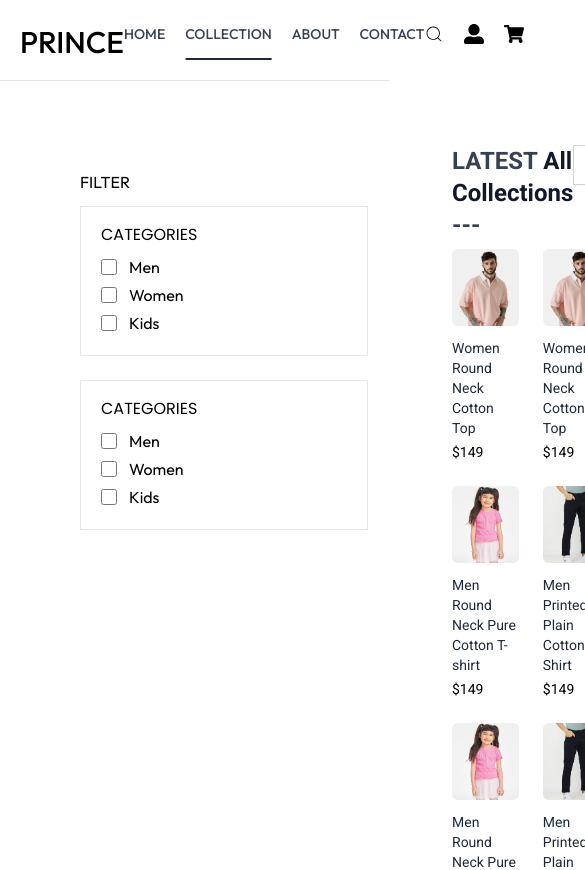
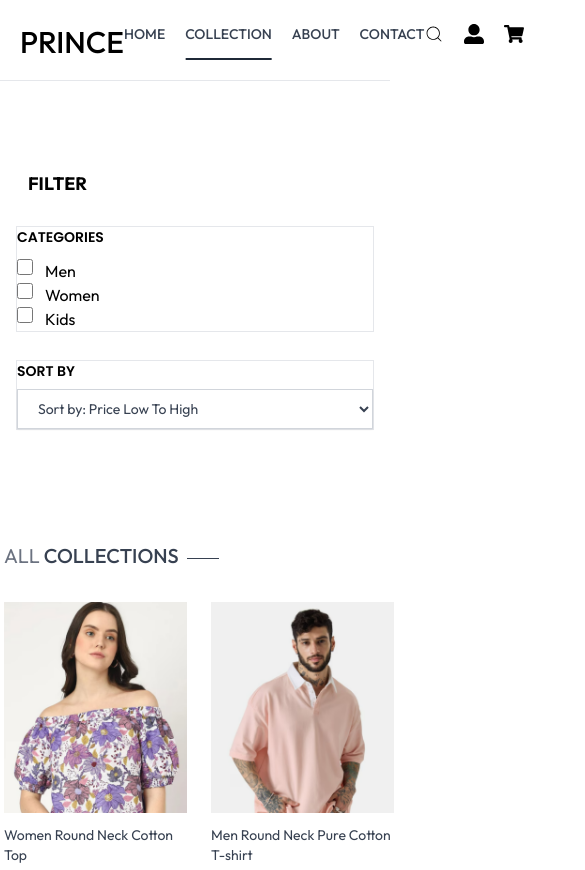
Before and after one commit to Nziza-Prince/e-commerceWebsite, a React (Vite) app in the folder e-commerceProject/: page /collection in a window 390 px wide. Shown: the top 870 px of the page, 585 px wide, since content can reach past the window. Built offline with nearby package versions, Linux system fonts and the light colour scheme; a web font is replaced by a local one.

Commit message:
made most pages responsive

```diff
--- a/e-commerceProject/src/components/BestSeller.jsx
+++ b/e-commerceProject/src/components/BestSeller.jsx
@@ -20,7 +20,7 @@ const BestSeller = () => {
           Lorem Ipsum is simply dummy text of the printing and typesetting
           industry.
         </p>
-        <div className="grid grid-cols-5 gap-6">
+        <div className="grid grid-cols-2 sm:grid-cols-3 md:grid-cols-2 lg:grid-cols-5 gap-6">
                         {bestSeller.map((item, index) => (
                             <ProductComponent
                                 key={index}
--- a/e-commerceProject/src/components/LatestCollection.jsx
+++ b/e-commerceProject/src/components/LatestCollection.jsx
@@ -21,7 +21,7 @@ const LatestCollection = () => {
                     industry.
                 </p>
 
-                    <div className="grid grid-cols-5 gap-6">
+                    <div className="grid grid-cols-2 sm:grid-cols-3 md:grid-cols-2 lg:grid-cols-5 gap-6">
                         {latestProducts.map((item, index) => (
                             <ProductComponent
                                 key={index}
--- a/e-commerceProject/src/components/Title.jsx
+++ b/e-commerceProject/src/components/Title.jsx
@@ -1,16 +1,19 @@
-import PropTypes from "prop-types"
+import PropTypes from "prop-types";
 
-const Title = ({text1,text2}) => {
-    return (
-        <div className='inline-flex gap-2 items-center mb-3'>
-        <p className='text-gray-500 text-3xl '>{text1} <span className='text-gray-700 font-medium'>{text2}</span></p>
-        <p className="w-8 sm:w-12 h-[1px] sm:h-[2px] bg-gray-700"></p>
+const Title = ({ text1, text2 }) => {
+  return (
+    <div className="inline-flex gap-2 items-center mb-3 flex-wrap">
+      <p className="text-gray-500 text-xl sm:text-2xl lg:text-3xl">
+        {text1} <span className="text-gray-700 font-medium">{text2}</span>
+      </p>
+      <p className="w-8 sm:w-12 h-[1px] sm:h-[2px] bg-gray-700 mt-1 sm:mt-2"></p>
     </div>
-  )
-}
-Title.propTypes={
-    text1:PropTypes.string.isRequired,
-    text2:PropTypes.string.isRequired,
-}
+  );
+};
 
-export default Title
+Title.propTypes = {
+  text1: PropTypes.string.isRequired,
+  text2: PropTypes.string.isRequired,
+};
+
+export default Title;
--- a/e-commerceProject/src/pages/Collections.jsx
+++ b/e-commerceProject/src/pages/Collections.jsx
@@ -1,138 +1,63 @@
-import Man from '../assets/frontend_assets/p_img2_1.png'
-import Person1 from '../assets/frontend_assets/p_img2.png'
-import Person2 from '../assets/frontend_assets/p_img3.png'
-import Person3 from '../assets/frontend_assets/p_img5.png'
-import Person4 from '../assets/frontend_assets/p_img6.png'
-import Person5 from '../assets/frontend_assets/p_img7.png'
-import Person6 from '../assets/frontend_assets/p_img8.png'
-import Person7 from '../assets/frontend_assets/p_img9.png'
-import Person11 from '../assets/frontend_assets/p_img12.png'
-import Person12 from '../assets/frontend_assets/p_img13.png'
-import Person13 from '../assets/frontend_assets/p_img14.png'
-import Person15 from '../assets/frontend_assets/p_img14.png'
-import Person16 from '../assets/frontend_assets/p_img15.png'
-import Person17 from '../assets/frontend_assets/p_img16.png'
-import Person18 from '../assets/frontend_assets/p_img17.png'
-import Person19 from '../assets/frontend_assets/p_img16.png'
-import Person20 from '../assets/frontend_assets/p_img17.png'
-import Person21 from '../assets/frontend_assets/p_img18.png'
-import Person22 from '../assets/frontend_assets/p_img19.png'
-import Person23 from '../assets/frontend_assets/p_img20.png'
-import Person24 from '../assets/frontend_assets/p_img21.png'
-import Person25 from '../assets/frontend_assets/p_img22.png'
-import Person26 from '../assets/frontend_assets/p_img23.png'
-import Person27 from '../assets/frontend_assets/p_img24.png'
-import Person28 from '../assets/frontend_assets/p_img25.png'
-import Person29 from '../assets/frontend_assets/p_img26.png'
-import Person31 from '../assets/frontend_assets/p_img27.png'
-import Person32 from '../assets/frontend_assets/p_img28.png'
-import Person33 from '../assets/frontend_assets/p_img29.png'
+import { useContext, useEffect, useState } from 'react'
+import { ShopContext } from '../context/ShopContext'
+import Title from '../components/Title'
+import ProductComponent from '../components/ProductComponent'
+
 const Collections = () => {
-    const products = [
-      { id: 1, name: "Women Round Neck Cotton Top", price: "$149", img: Man },
-      { id: 2, name: "Women Round Neck Cotton Top", price: "$149", img: Person1 },
-      { id: 3, name: "Men Round Neck Pure Cotton T-shirt", price: "$149", img: Person2 },
-      { id: 4, name: "Men Round Neck Pure Cotton T-shirt", price: "$149", img: Person3 },
-      { id: 5, name: "Men Round Neck Pure Cotton T-shirt", price: "$149", img: Person4 },
-      { id: 6, name: "Men Printed Plain Cotton Shirt", price: "$149", img: Person5 },
-      { id: 7, name: "Women Round Neck Cotton Top", price: "$149", img: Person6},
-      { id: 8, name: "Men Round Neck Pure Cotton T-shirt", price: "$149", img: Person7 },
-      { id: 5, name: "Men Round Neck Pure Cotton T-shirt", price: "$149", img: Person4 },
-      { id: 6, name: "Men Printed Plain Cotton Shirt", price: "$149", img: Person5 },
-      { id: 7, name: "Women Round Neck Cotton Top", price: "$149", img: Person6},
-      { id: 8, name: "Men Round Neck Pure Cotton T-shirt", price: "$149", img: Person7 },
-      { id: 5, name: "Men Round Neck Pure Cotton T-shirt", price: "$149", img: Person4 },
-      { id: 6, name: "Men Printed Plain Cotton Shirt", price: "$149", img: Person5 },
-      { id: 7, name: "Women Round Neck Cotton Top", price: "$149", img: Person6},
-      { id: 8, name: "Men Round Neck Pure Cotton T-shirt", price: "$149", img: Person7 },
-      { id: 9, name: "Men Round Neck Pure Cotton T-shirt", price: "$149", img: Person11 },
-      { id: 10, name: "Men Round Neck Pure Cotton T-shirt", price: "$149", img: Person12 },
-      { id: 11, name: "Men Round Neck Pure Cotton T-shirt", price: "$149", img: Person13 },
-      { id: 12, name: "Men Round Neck Pure Cotton T-shirt", price: "$149", img: Person15 },
-      { id: 13, name: "Men Round Neck Pure Cotton T-shirt", price: "$149", img: Person16 },
-      { id: 14, name: "Men Round Neck Pure Cotton T-shirt", price: "$149", img: Person17 },
-      { id: 15, name: "Men Round Neck Pure Cotton T-shirt", price: "$149", img: Person18 },
-      { id: 16, name: "Men Round Neck Pure Cotton T-shirt", price: "$149", img: Person19 },
-      { id: 17, name: "Men Round Neck Pure Cotton T-shirt", price: "$149", img: Person20 },
-      { id: 18, name: "Men Round Neck Pure Cotton T-shirt", price: "$149", img: Person21 },
-      { id: 19, name: "Men Round Neck Pure Cotton T-shirt", price: "$149", img: Person22 },
-      { id: 20, name: "Men Round Neck Pure Cotton T-shirt", price: "$149", img: Person23 },
-      { id: 21, name: "Men Round Neck Pure Cotton T-shirt", price: "$149", img: Person24 },
-      { id: 22, name: "Men Round Neck Pure Cotton T-shirt", price: "$149", img: Person25 },
-      { id: 13, name: "Men Round Neck Pure Cotton T-shirt", price: "$149", img: Person26 },
-      { id: 24, name: "Men Round Neck Pure Cotton T-shirt", price: "$149", img: Person27 },
-      { id: 25, name: "Men Round Neck Pure Cotton T-shirt", price: "$149", img: Person28 },
-      { id: 26, name: "Men Round Neck Pure Cotton T-shirt", price: "$149", img: Person29 },
-      { id: 27, name: "Men Round Neck Pure Cotton T-shirt", price: "$149", img: Person31 },
-      { id: 28, name: "Men Round Neck Pure Cotton T-shirt", price: "$149", img: Person32 },
-      { id: 29, name: "Men Round Neck Pure Cotton T-shirt", price: "$149", img: Person33 },
+  const { products } = useContext(ShopContext)
+  const [collectionProducts, setCollectionProducts] = useState([])
 
-      ];
+  useEffect(() => {
+    setCollectionProducts(products)
+  }, [])
+
   return (
-    <div className='flex font-outfit'>
-    <div className="sticky top-0 mx-20 flex flex-col justify-start gap-3 font-outfit mt-[89px]">
-    <h1 className="">FILTER</h1>
-    <div className="border w-72 py-4 px-5 mb-3">
-      <h1 className="font-[Poppins] mb-2">CATEGORIES</h1>
-      <div className="flex gap-3 mb-1">
-        <input type="checkbox" className="w-4 h-6" />
-        <label htmlFor="">Men</label>
+    <div className='flex flex-col md:flex-row font-outfit'>
+      {/* Filters Section */}
+      <div className="mx-4 md:mx-16 flex flex-col justify-start gap-3 font-outfit mt-[89px] mb-8 md:mb-0">
+        <h1 className="text-lg font-bold mb-4 ml-3">FILTER</h1>
+
+        {/* Category Filter */}
+        <div className="border lg:p-4 md:p-2 mb-4 w-full md:w-32">
+          <h1 className="font-[Poppins] text-sm font-semibold mb-3">CATEGORIES</h1>
+          {['Men', 'Women', 'Kids'].map((category, index) => (
+            <div key={index} className="flex gap-3 lg:mb-2">
+              <input type="checkbox" className="w-4 h-4" />
+              <label htmlFor="">{category}</label>
             </div>
-      <div className="flex gap-3 mb-1">
-        <input type="checkbox" className="w-4 h-6" />
-        <label htmlFor="">Women</label>
-      </div>
-      <div className="flex gap-3 mb-1">
-        <input type="checkbox" className="w-4 h-6" />
-        <label htmlFor="">Kids</label>
-      </div>
-    </div>
-    <div className="border w-72 py-4 px-5 mb-3">
-      <h1 className="font-[Poppins] mb-2">CATEGORIES</h1>
-      <div className="flex gap-3 mb-1">
-        <input type="checkbox" className="w-4 h-6" />
-        <label htmlFor="">Men</label>
-      </div>
-      <div className="flex gap-3 mb-1">
-        <input type="checkbox" className="w-4 h-6" />
-        <label htmlFor="">Women</label>
-      </div>
-      <div className="flex gap-3 mb-1">
-        <input type="checkbox" className="w-4 h-6" />
-        <label htmlFor="">Kids</label>
-      </div>
-    </div>
+          ))}
         </div>
 
-     <div className="my-16 font-[Roboto] ml-1 mr-32">
-      {/* Latest Collections */}
-      <section>
-        <div className='flex justify-between'>
-          <h2 className="text-left text-2xl text-gray-700 font-semibold mb-2">
-            LATEST <span className="font-bold text-gray-900">All Collections</span> ---
-          </h2>
+        {/* Sort By Filter */}
+        <div className="border lg:p-4 md:p-2 mb-4 w-full md:w-32">
+          <h1 className="font-[Poppins] text-sm font-semibold mb-2">SORT BY</h1>
           <select
-  name=""
-  id=""
-  className="h-10 px-4 text-sm p-1 border border-gray-300 bg-white text-gray-700 shadow-sm focus:outline-none mb-5"
+            name="sort-by"
+            id="sort-by"
+            className="h-10 px-4 text-sm border border-gray-300 bg-white text-gray-700 shadow-sm focus:outline-none w-full"
           >
             <option value="">Sort by: Price Low To High</option>
             <option value="">Price High To Low</option>
             <option value="">Newest</option>
           </select>
+        </div>
+      </div>
 
+      {/* Product Grid Section */}
+      <div className="my-16 font-outfit ml-1 md:mr-16  w-full">
+        <section>
+          <div className="flex justify-between items-center mb-5">
+            <Title text1="ALL" text2="COLLECTIONS" />
           </div>
-        <div className="grid grid-cols-4 gap-6">
-          {products.map((product) => (
-            <div key={product.id} className="flex flex-col gap-1">
-              <img
-                src={product.img}
-                alt={product.name}
-                className="w-auto rounded-md object-cover mb-2"
+          <div className="grid grid-cols-2 sm:grid-cols-3 md:grid-cols-2 lg:grid-cols-4 gap-6">
+            {collectionProducts.map((item, index) => (
+              <ProductComponent
+                key={index}
+                id={item._id}
+                image={item.image}
+                name={item.name}
+                price={item.price}
               />
-              <p className="text-sm text-gray-800">{product.name}</p>
-              <p className="text-sm ">{product.price}</p>
-            </div>
             ))}
           </div>
         </section>
--- a/e-commerceProject/src/pages/Home.jsx
+++ b/e-commerceProject/src/pages/Home.jsx
@@ -36,11 +36,11 @@ const Home = () => {
         </div>
       </div>
 
-      <div className="mt-32 text-center mx-56">
+      <div className="mt-32 text-center lg:mx-56 md:mx-32 sm:mx-20">
         <LatestCollection />
         <BestSeller />
       </div>
-      <div className="flex mx-52 mt-52 mb-64 justify-between">
+      <div className="flex flex-col lg:flex-row lg:mx-52 md:mx-40 gap-10 mt-52 mb-64 justify-between">
         <div className="flex flex-col items-center justify-center text-center">
           <img className="h-10 w-10 mb-2" src={Exchange} alt="" />
           <p className="font-semibold mb-2 text-gray-900">
@@ -56,6 +56,7 @@ const Home = () => {
           </p>
           <p className="font-normal">We offer hassle-free exchange policy</p>
         </div>
+
         <div className="flex flex-col items-center justify-center text-center">
           <img className="h-10 w-10 mb-2" src={Support} alt="" />
           <p className="font-semibold mb-2 text-gray-900">
@@ -64,6 +65,7 @@ const Home = () => {
           <p className="font-normal">We offer hassle-free exchange policy</p>
         </div>
       </div>
+
       <SubscribePortion />
     </div>
   );
```
Also changed, not shown: e-commerceProject/src/components/Navbar.jsx (+11 -1 lines), e-commerceProject/src/pages/SingleCollection.jsx (+9 -6 lines). Lines whose indentation alone changed are shown as unchanged.
